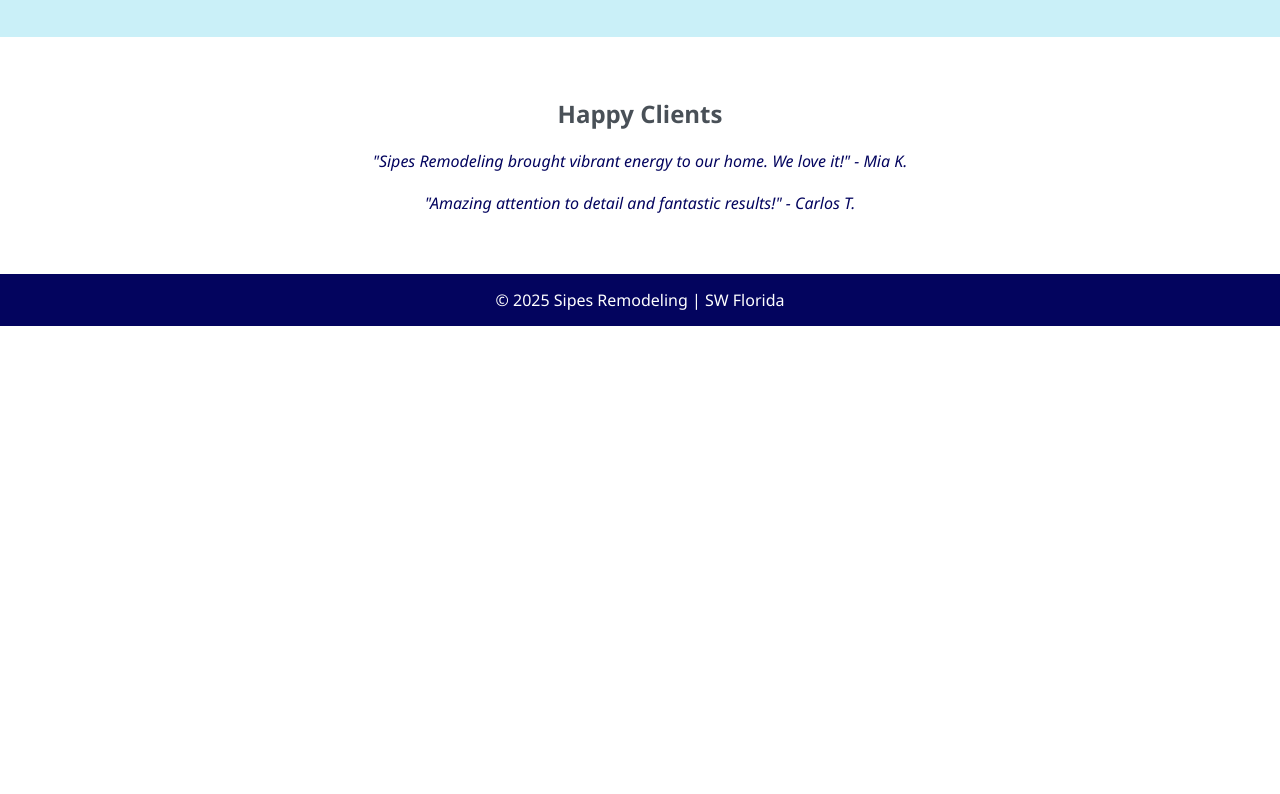
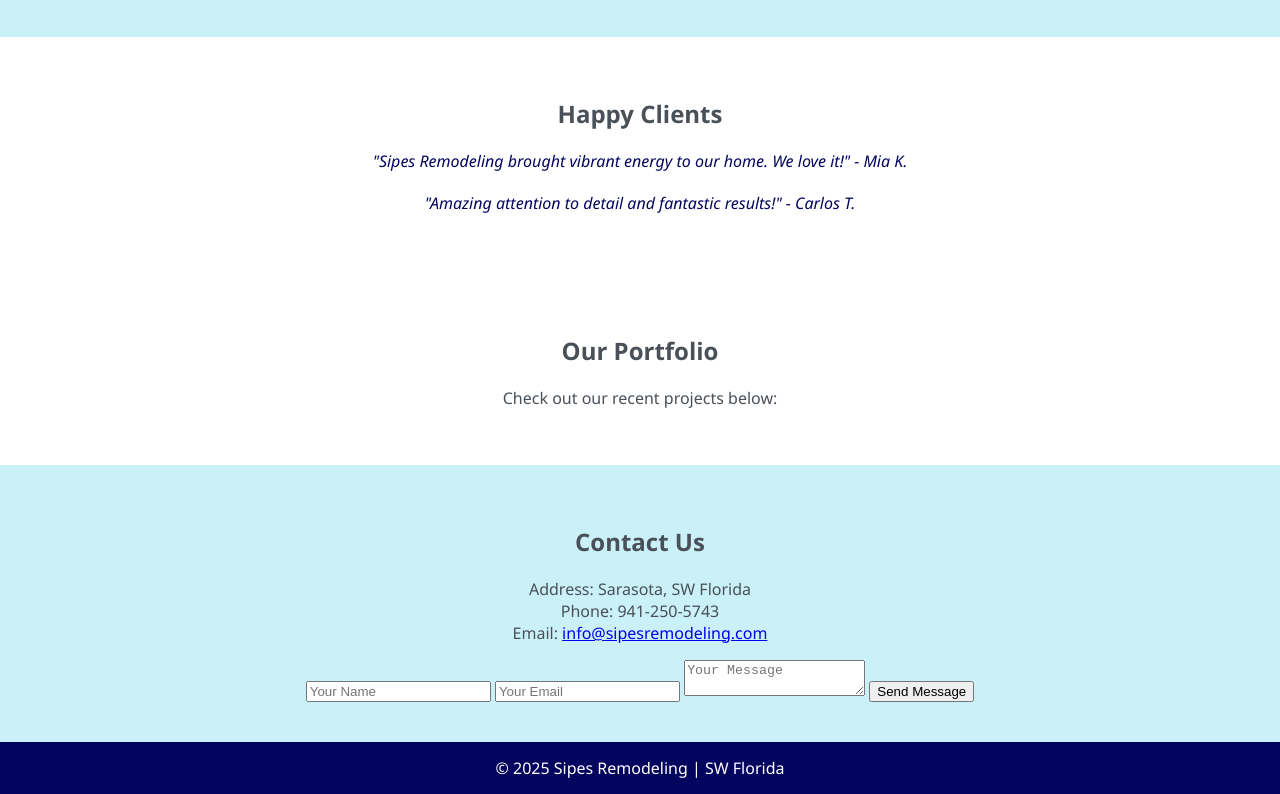
Before and after one commit to MarkMlynski/sipes-remodeling-site, a plain HTML site: page index.html in a window 1280 px wide. Shown: the part 967-1761 px from the top of the page. Before the commit the page ends 1293 px from the top, so only its background shows below. Drawn offline with Linux system fonts and the light colour scheme.

Commit message:
Update index.html

```diff
--- a/index.html
+++ b/index.html
@@ -59,6 +59,25 @@
             <blockquote>"Amazing attention to detail and fantastic results!" - Carlos T.</blockquote>
         </section>
     </main>
+<section id="portfolio">
+    <h2>Our Portfolio</h2>
+    <p>Check out our recent projects below:</p>
+    <!-- Add your project images and descriptions here -->
+</section>
+
+<section id="contact">
+    <h2>Contact Us</h2>
+    <p>Address: Sarasota, SW Florida<br>
+    Phone: 941-250-5743<br>
+    Email: <a href="mailto:info@sipesremodeling.com">info@sipesremodeling.com</a></p>
+
+    <form name="contact" method="POST" data-netlify="true">
+        <input type="text" name="name" placeholder="Your Name" required>
+        <input type="email" name="email" placeholder="Your Email" required>
+        <textarea name="message" placeholder="Your Message" required></textarea>
+        <button type="submit">Send Message</button>
+    </form>
+</section>
 
     <footer>
         © 2025 Sipes Remodeling | SW Florida
```
